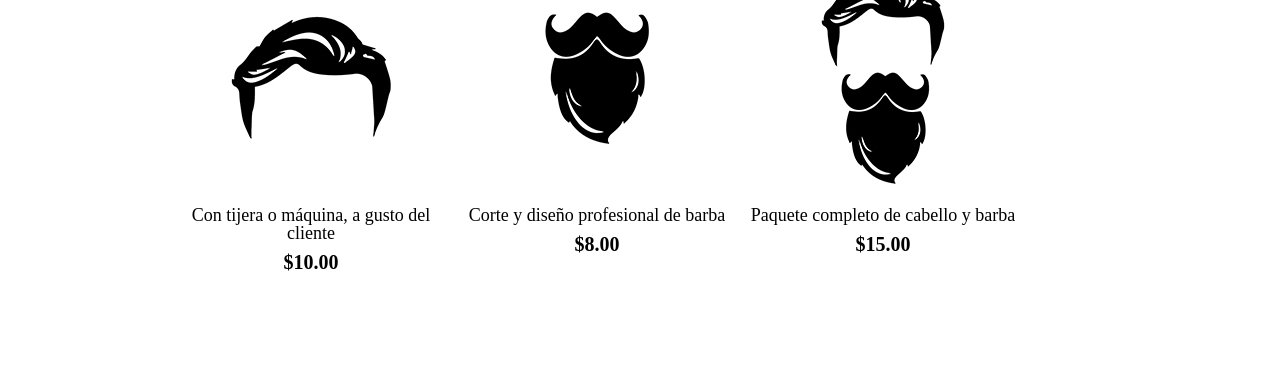
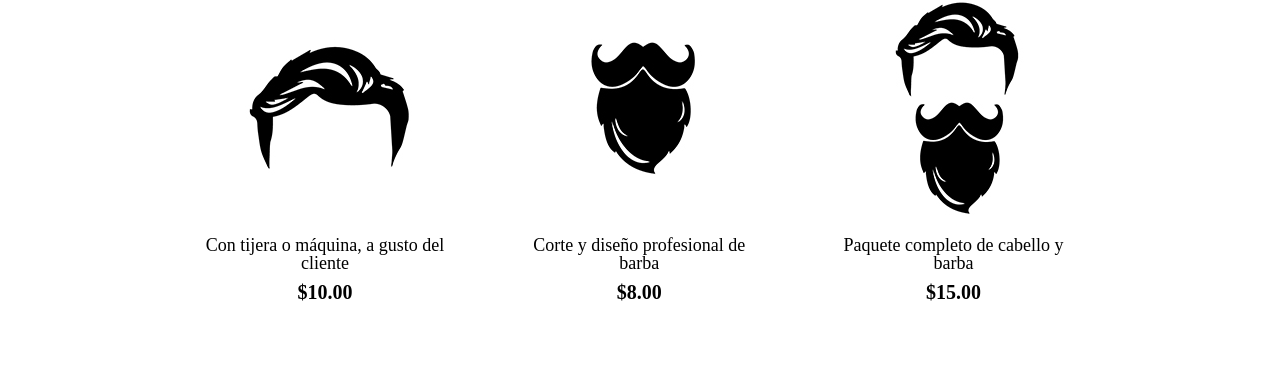
Before and after one commit to s3codecL/1742-HTML5-y-CSS3-parte1-master, a plain HTML site: page productos.html in a window 1280 px wide. Shown: the part 420-802 px from the top of the page. Drawn offline with Linux system fonts and the light colour scheme.

Commit message:
fix style main

```diff
--- a/productos.css
+++ b/productos.css
@@ -39,6 +39,9 @@ nav a {
     text-align: center;
     width: 30%;
     vertical-align: top;
+    margin: 0 1.5%;
+    padding: 30px 20px;
+    box-sizing: border-box;
 }
 
 .productos h2 {
```
